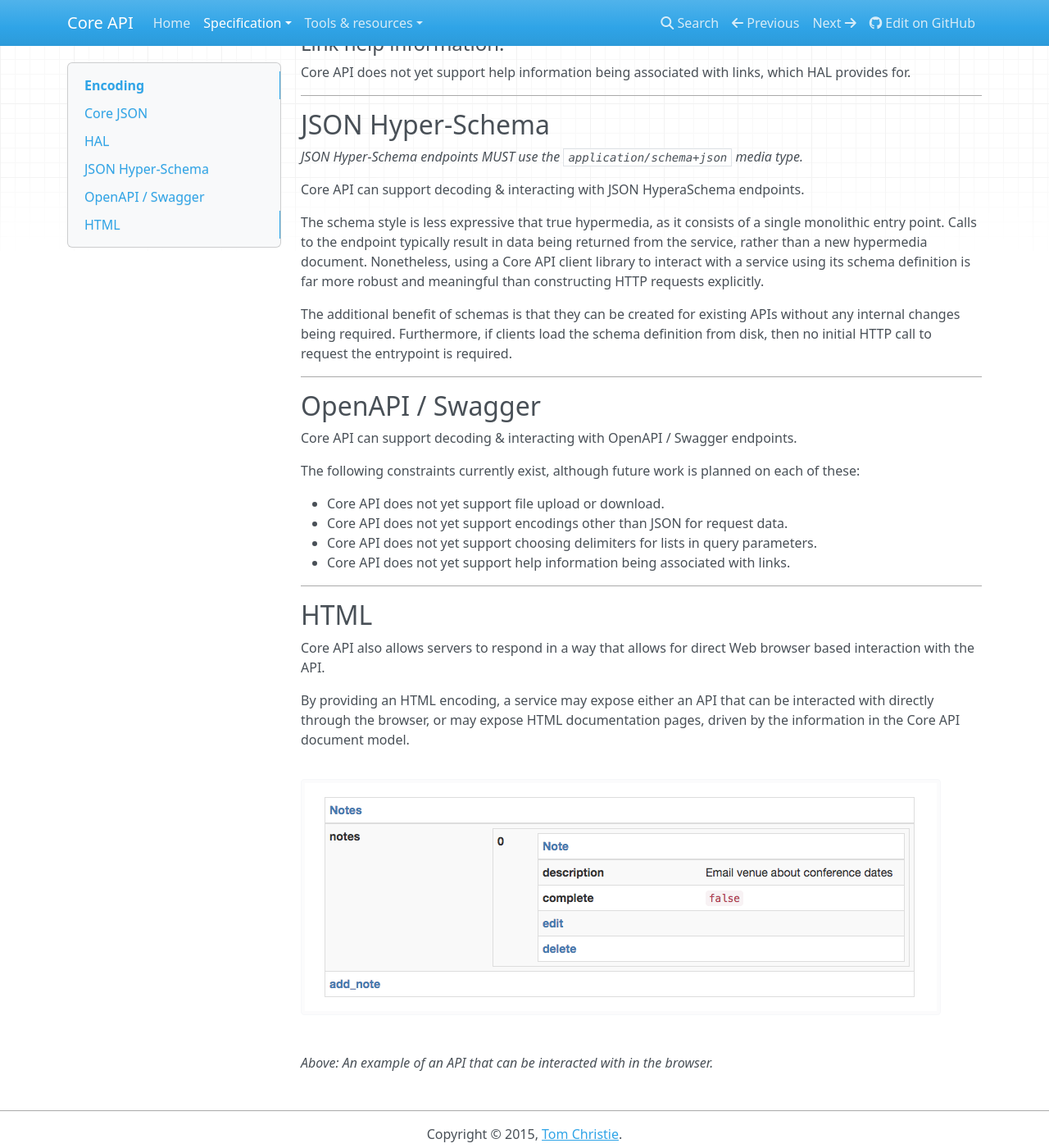
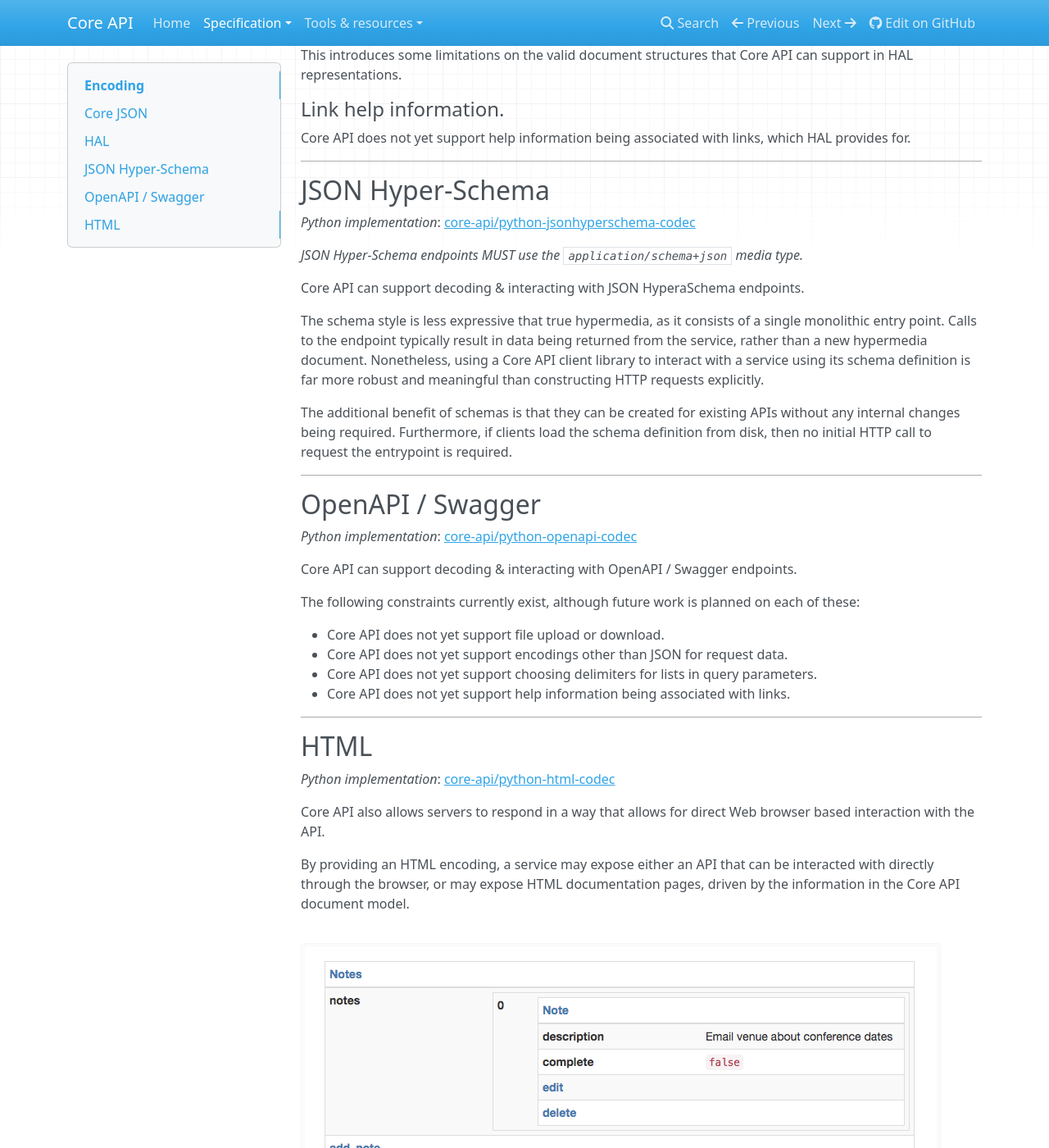
Before and after one commit to core-api/core-api, an MkDocs documentation site: the page built from docs/specification/encoding.md, in a window 1280 px wide and 1400 px high, scrolled down 5074 px. Shown: the whole window at 82% size. Built offline with MkDocs 1.6.1, drawn with Linux system fonts in a browser that asks for light colours; nearby versions of some CDN libraries; old or Windows-style settings are respelled for this version of MkDocs; some of the changed text lies outside the part shown.

Commit message:
Add links to codecs. Refs #87

```diff
--- a/docs/specification/encoding.md
+++ b/docs/specification/encoding.md
@@ -9,6 +9,8 @@
 ---
 
 ## Core JSON
+
+*An implementation for Core JSON is built-in to the Python client library*: [core-api/python-client](https://github.com/core-api/python-client/)
 
 Core JSON is a format that can be used to represent either Schema responses or Hypermedia response. It is designed to map cleanly to the Core API document model.
 
@@ -187,6 +189,8 @@
 
 ## HAL
 
+*Python implementation*: [core-api/python-hal-codec](https://github.com/core-api/python-hal-codec/)
+
 *HAL services MUST expose their endpoints with the `application/hal+json` media type.*
 
 Core API documents can be encoded in HAL, with a few limitations:
@@ -226,6 +230,8 @@
 
 ## JSON Hyper-Schema
 
+*Python implementation*: [core-api/python-jsonhyperschema-codec](https://github.com/core-api/python-jsonhyperschema-codec/)
+
 *JSON Hyper-Schema endpoints MUST use the `application/schema+json` media type.*
 
 Core API can support decoding & interacting with JSON HyperaSchema endpoints.
@@ -244,6 +250,8 @@
 
 ## OpenAPI / Swagger
 
+*Python implementation*: [core-api/python-openapi-codec](https://github.com/core-api/python-openapi-codec/)
+
 Core API can support decoding & interacting with OpenAPI / Swagger endpoints.
 
 The following constraints currently exist, although future work is planned on each of these:
@@ -257,6 +265,8 @@
 
 ## HTML
 
+*Python implementation*: [core-api/python-html-codec](https://github.com/core-api/python-html-codec/)
+
 Core API also allows servers to respond in a way that allows for direct Web browser
 based interaction with the API.
 
```
